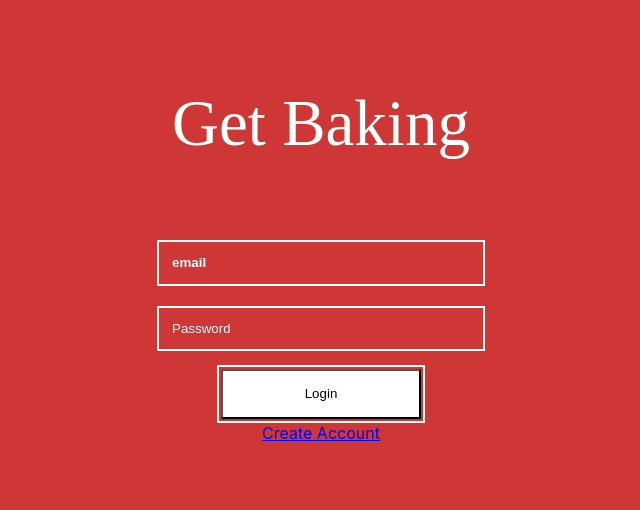
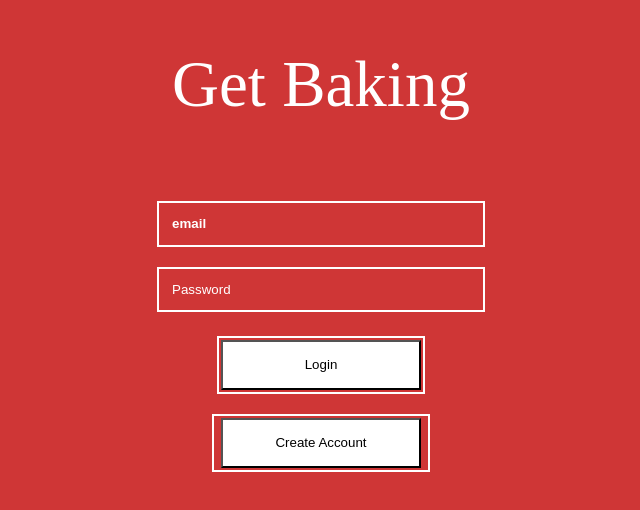
Before and after one commit to benjaminbwright/get-baking, a React (Create React App) app in the folder client/: page / in a window 1280 px wide. Shown: the part 172-682 px from the top of the page, without its empty margins (319-959 px from the left). Built offline with nearby package versions, Linux system fonts and the light colour scheme; a web font is replaced by a local one.

Commit message:
Styled registration button

```diff
--- a/client/src/App.css
+++ b/client/src/App.css
@@ -26,12 +26,13 @@
     align-items: center;
 }
 
-.App.Unauthenticated form .button-container {
+.App.Unauthenticated .button-container {
     border: solid 2px #fff;
     padding: 2px;
+    margin: 10px 40px;
 }
 
-.App.Unauthenticated form button {
+.App.Unauthenticated button {
     background: #fff;
     width: 200px;
     height: 50px;
--- a/client/src/components/LoginForm.js
+++ b/client/src/components/LoginForm.js
@@ -24,7 +24,11 @@ const LoginForm = props => {
           <button onClick={props.login} >Login</button>
         </div>
       </form>
-      <Link to="/register">Create Account</Link>
+      <div className="button-container">
+        <Link to="/register">
+          <button>Create Account</button>
+        </Link>
+      </div>
     </div>
   );
 }
--- a/client/src/components/UnauthenticatedApp.js
+++ b/client/src/components/UnauthenticatedApp.js
@@ -48,7 +48,6 @@ class UnauthenticatedApp extends Component {
               render={props => <RegistrationForm firstName={this.state.firstName} lastName={this.state.lastName} username={this.state.username} password={this.state.password} register={this.handleRegistrationSubmit} handleInputChange={this.handleInputChange} /> }
             />
           </Router>
-
       </div>
     );
   }
```
